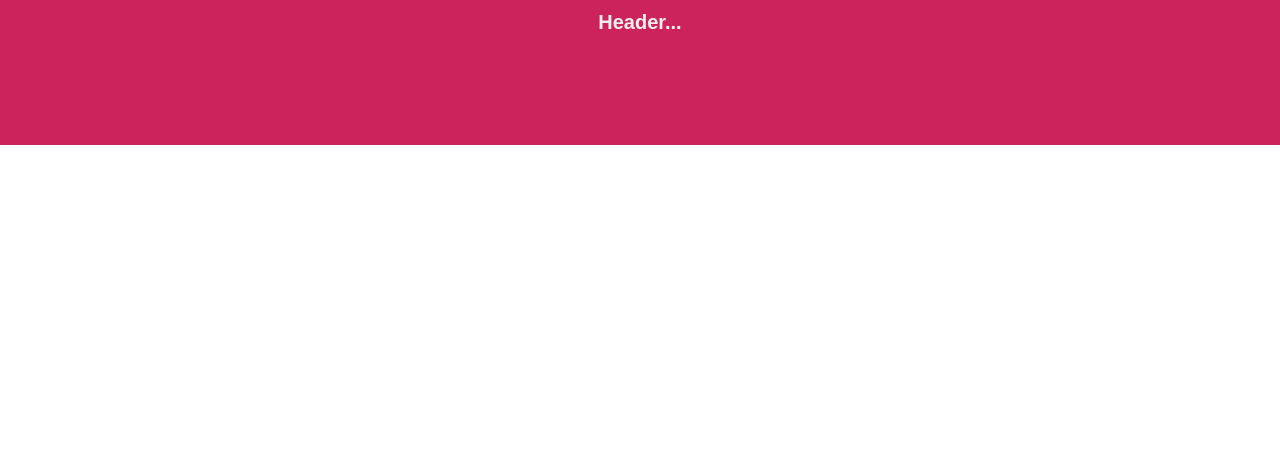
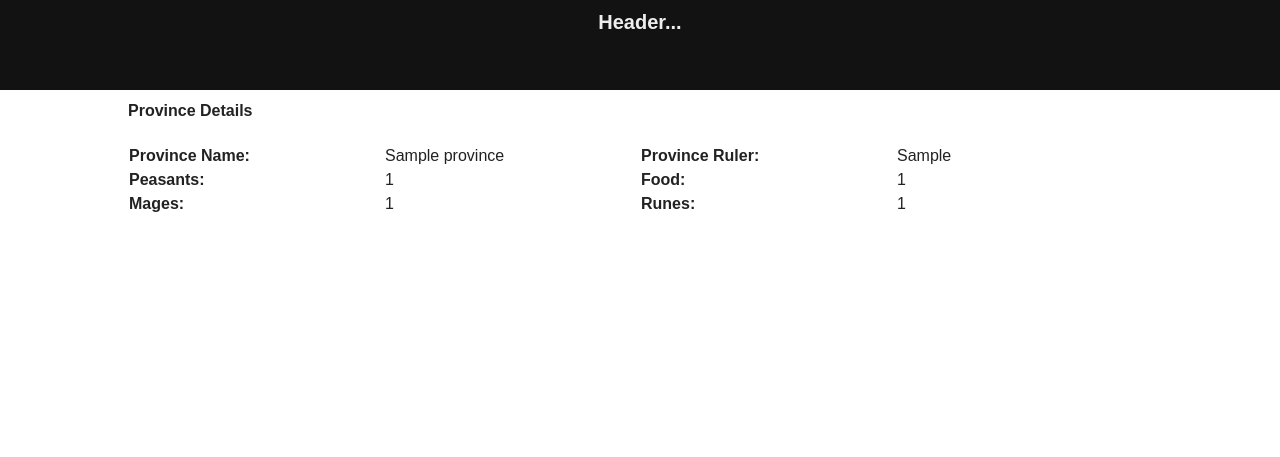
Before and after one commit to lucidmotifs/newtopia, a Django app: a page that uses newtopia/ntgame/templates/ntgame/throne.html in a window 1280 px wide. Shown: the top 457 px of the page. Run offline with Django 3.2, Linux system fonts and the light colour scheme; tables that the repository leaves empty hold one stand-in row (values such as "Sample post"); some libraries are stand-ins or nearby versions.

Commit message:
Simple layout for throne room

```diff
--- a/newtopia/ntgame/templates/ntgame/throne.html
+++ b/newtopia/ntgame/templates/ntgame/throne.html
@@ -36,7 +36,11 @@
         </header>
 
         <main>
+
+          <div class="centre-viewport">
+
             <h4>Province Details</h4>
+
             <table id="province_details">
               <tr>
                 <th>Province Name:</th>
@@ -57,6 +61,8 @@
                 <td>{{ province.runes }}</td>
               </tr>
             </table>
+          </div>
+
         </main>
 
         <footer>
--- a/www/static/ntgame/css/main.css
+++ b/www/static/ntgame/css/main.css
@@ -98,14 +98,12 @@ textarea {
    ========================================================================== */
 
 header {
-    position: absolute;
-	z-index: 2;
-	top: 0;
-	left: 0;
-	width: 100%;
-	height: 145px;
+  position: fixed;
+  top: 0;
+  width: 100%;
+	height: 90px;
 	line-height: 45px;
-	background: #CD235C;
+	background: #121212;
 	padding: 0;
 	color: #eee;
 	font-size: 20px;
@@ -125,6 +123,10 @@ header p {
     font-size: 16px;
 }
 
+main {
+  margin: 100px auto;
+}
+
 main li {
     text-align: left;
     color: #ccc;
@@ -134,13 +136,30 @@ main p {
 
 }
 
+.centre-viewport {
+  width: 1024px;
+  margin: 0px auto;
+}
+
+#province_details {
+  width: 100%;
+}
+
+#province_details th {
+  text-align: left;
+}
+
+#province_details th, #province_details td {
+  padding-right: 40px;
+  width: 25%;
+}
+
 footer {
-    position: absolute;
+  position: fixed;
 	z-index: 2;
 	bottom: 0;
-	left: 0;
 	width: 100%;
-	height: 148px;
+	height: 80px;
 	background: #444;
 	padding: 0;
 	border-top: 1px solid #444;
```
Also changed, not shown: newtopia/ntgame/static/ntgame/css/main.css (+29 -10 lines). Lines whose indentation alone changed are shown as unchanged.
